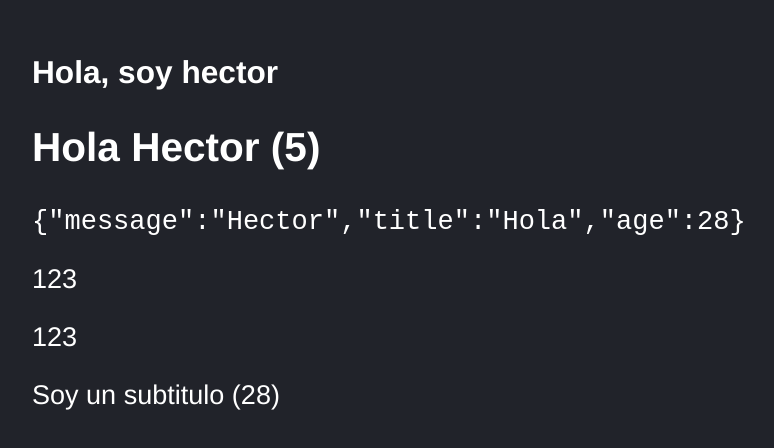
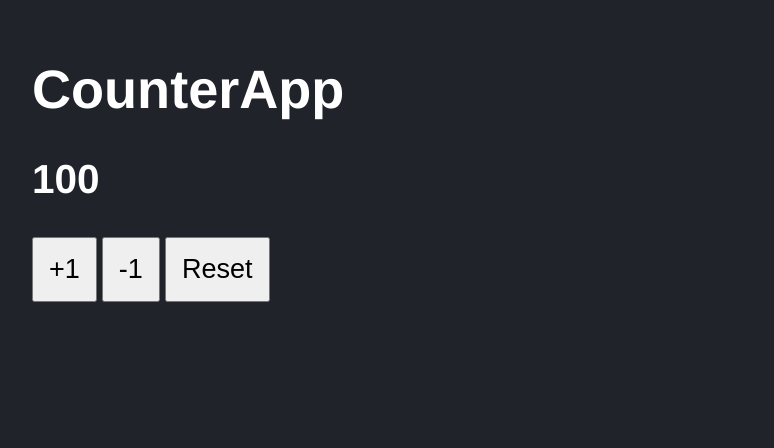
Before and after one commit to TeslaWillow/03-counter-app-vite, a React (Vite) app: page / in a window 1280 px wide. Shown: the part 126-574 px from the top of the page, without its empty margins (116-890 px from the left). Built offline with nearby package versions, Linux system fonts and the light colour scheme.

Commit message:
first app testing.

```diff
--- a/src/FirstApp.jsx
+++ b/src/FirstApp.jsx
@@ -22,7 +22,7 @@
 
   return (
     <> {/* Or we can use FRAGMENT of React */}
-        <h3 data-testid="test-title">{ title } </h3>
+        <h1 data-testid="test-title">{ title } </h1>
         <h2>{ getMessage() } ({getSum(2,3)})</h2>
         <code>{ JSON.stringify(newMessage) }</code> {/* Could not be an object */}
         <p>{subTitle}</p>
--- a/src/main.jsx
+++ b/src/main.jsx
@@ -2,11 +2,11 @@
 import ReactDOM from 'react-dom/client';
 
 import './styles.css'; // Import styles0
-import { FirstApp } from './FirstApp';
+import { CounterApp } from './CounterApp';
 
 ReactDOM.createRoot( document.getElementById('root') ).render(
     <React.StrictMode>
-        <FirstApp title="Hola, soy hector" subTitle={ 123 } />
-        {/* <CounterApp value={100} /> */}
+        {/* <FirstApp title="Hola, soy hector" subTitle={ 123 } /> */}
+        <CounterApp value={100} />
     </React.StrictMode>
 )
```
Also changed, not shown: 2 other files (tests, documents, lock files or other folders).
